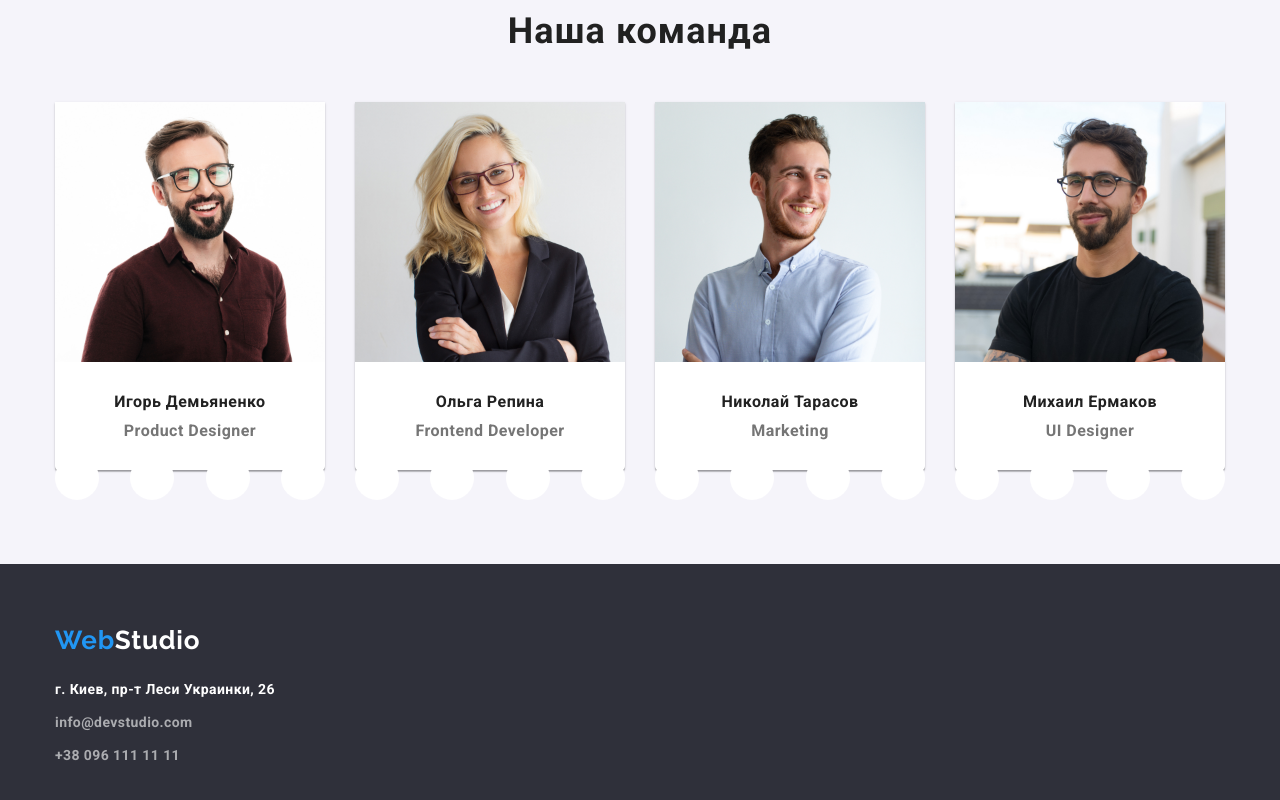
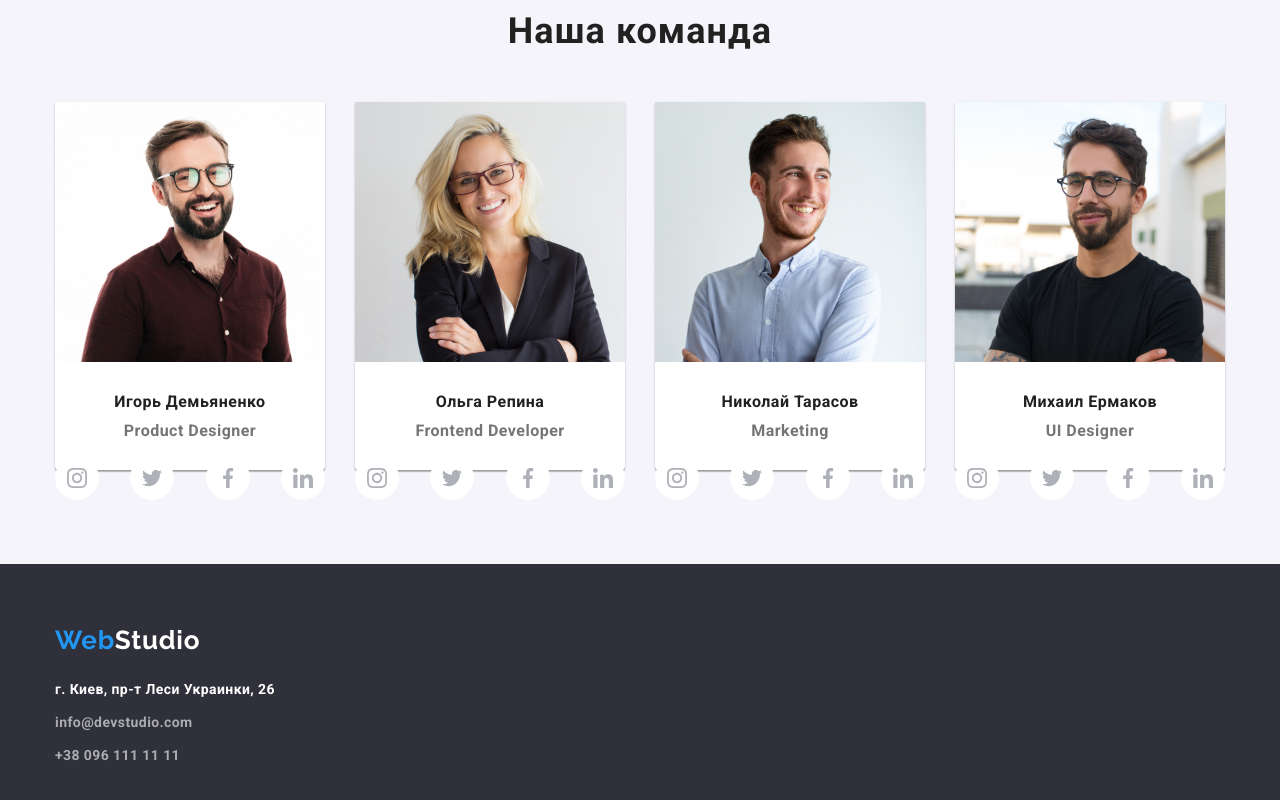
Before and after one commit to tomenko/goit-markup-hw-04, a plain HTML site: page index.html in a window 1280 px wide. Shown: the part 1672-2472 px from the top of the page. Drawn offline with nearby package versions, Linux system fonts and the light colour scheme.

Commit message:
исправляю

```diff
--- a/CSS/styles.css
+++ b/CSS/styles.css
@@ -256,22 +256,18 @@ img {
 }
 
 .advantages-list-item:nth-child(1) div::before {
-  content: "";
   background-image: url(../images/section-advantages/antenna.svg);
 }
 
 .advantages-list-item:nth-child(2) div::before {
-  content: "";
   background-image: url(../images/section-advantages/clock.svg);
 }
 
 .advantages-list-item:nth-child(3) div::before {
-  content: "";
   background-image: url(../images/section-advantages/diagram.svg);
 }
 
 .advantages-list-item:nth-child(4) div::before {
-  content: "";
   background-image: url(../images/section-advantages/astronaut.svg);
 }
 
@@ -344,6 +340,24 @@ img {
   padding: 30px 0;
 }
 
+.team-list-item {
+  width: 270px;
+  height: 368px;
+  background: #ffffff;
+  box-shadow: 0px 1px 3px rgba(0, 0, 0, 0.12), 0px 1px 1px rgba(0, 0, 0, 0.14), 0px 2px 1px rgba(0, 0, 0, 0.2);
+  border-radius: 0px 0px 4px 4px;
+}
+
+.team-title {
+  margin-bottom: 10px;
+  font-weight: 500;
+  font-size: 16px;
+  line-height: 1.187;
+  text-align: center;
+  letter-spacing: 0.03em;
+  color: var(--title-color);
+}
+
 .team-subtitle {
   margin-bottom: 16px;
   font-weight: 400;
@@ -374,22 +388,13 @@ img {
   background-color: #ffffff;
 }
 
-.team-list-item {
-  width: 270px;
-  height: 368px;
-  background: #ffffff;
-  box-shadow: 0px 1px 3px rgba(0, 0, 0, 0.12), 0px 1px 1px rgba(0, 0, 0, 0.14), 0px 2px 1px rgba(0, 0, 0, 0.2);
-  border-radius: 0px 0px 4px 4px;
+.social-list-link:hover,
+.social-list-link:focus {
+  background-color: var(--accent-color);
 }
 
-.team-title {
-  margin-bottom: 10px;
-  font-weight: 500;
-  font-size: 16px;
-  line-height: 1.187;
-  text-align: center;
-  letter-spacing: 0.03em;
-  color: var(--title-color);
+.social-list-link:hover .social-list-svg .social-list-link:focus .social-list-svg {
+  fill: #ffffff;
 }
 
 /*===============end our-team===============*/
--- a/index.html
+++ b/index.html
@@ -121,32 +121,33 @@
                 <h3 class="team-title">Игорь Демьяненко</h3>
 
                 <p class="team-subtitle" lang="en">Product Designer</p>
+
                 <ul class="social-list list">
                   <li class="social-list-item">
                     <a href="" class="social-list-link">
                       <svg class="social-list-svg">
-                        <url href="./images/sprite.svg#icon-instagram"></url>
+                        <use href="./images/sprite.svg#icon-instagram"></use>
                       </svg>
                     </a>
                   </li>
                   <li class="social-list-item">
                     <a href="" class="social-list-link">
                       <svg class="social-list-svg">
-                        <url href="./images/sprite.svg#icon-twitter"></url>
+                        <use href="./images/sprite.svg#icon-twitter"></use>
                       </svg>
                     </a>
                   </li>
                   <li class="social-list-item">
                     <a href="" class="social-list-link">
                       <svg class="social-list-svg">
-                        <url href="./images/sprite.svg#icon-facebook"></url>
+                        <use href="./images/sprite.svg#icon-facebook"></use>
                       </svg>
                     </a>
                   </li>
                   <li class="social-list-item">
                     <a href="" class="social-list-link">
                       <svg class="social-list-svg">
-                        <url href="./images/sprite.svg#icon-linkedin"></url>
+                        <use href="./images/sprite.svg#icon-linkedin"></use>
                       </svg>
                     </a>
                   </li>
@@ -164,28 +165,28 @@
                   <li class="social-list-item">
                     <a href="" class="social-list-link">
                       <svg class="social-list-svg">
-                        <url href="./images/sprite.svg#icon-instagram"></url>
+                        <use href="./images/sprite.svg#icon-instagram"></use>
                       </svg>
                     </a>
                   </li>
                   <li class="social-list-item">
                     <a href="" class="social-list-link">
                       <svg class="social-list-svg">
-                        <url href="./images/sprite.svg#icon-twitter"></url>
+                        <use href="./images/sprite.svg#icon-twitter"></use>
                       </svg>
                     </a>
                   </li>
                   <li class="social-list-item">
                     <a href="" class="social-list-link">
                       <svg class="social-list-svg">
-                        <url href="./images/sprite.svg#icon-facebook"></url>
+                        <use href="./images/sprite.svg#icon-facebook"></use>
                       </svg>
                     </a>
                   </li>
                   <li class="social-list-item">
                     <a href="" class="social-list-link">
                       <svg class="social-list-svg">
-                        <url href="./images/sprite.svg#icon-linkedin"></url>
+                        <use href="./images/sprite.svg#icon-linkedin"></use>
                       </svg>
                     </a>
                   </li>
@@ -203,28 +204,28 @@
                   <li class="social-list-item">
                     <a href="" class="social-list-link">
                       <svg class="social-list-svg">
-                        <url href="./images/sprite.svg#icon-instagram"></url>
+                        <use href="./images/sprite.svg#icon-instagram"></use>
                       </svg>
                     </a>
                   </li>
                   <li class="social-list-item">
                     <a href="" class="social-list-link">
                       <svg class="social-list-svg">
-                        <url href="./images/sprite.svg#icon-twitter"></url>
+                        <use href="./images/sprite.svg#icon-twitter"></use>
                       </svg>
                     </a>
                   </li>
                   <li class="social-list-item">
                     <a href="" class="social-list-link">
                       <svg class="social-list-svg">
-                        <url href="./images/sprite.svg#icon-facebook"></url>
+                        <use href="./images/sprite.svg#icon-facebook"></use>
                       </svg>
                     </a>
                   </li>
                   <li class="social-list-item">
                     <a href="" class="social-list-link">
                       <svg class="social-list-svg">
-                        <url href="./images/sprite.svg#icon-linkedin"></url>
+                        <use href="./images/sprite.svg#icon-linkedin"></use>
                       </svg>
                     </a>
                   </li>
@@ -242,28 +243,28 @@
                   <li class="social-list-item">
                     <a href="" class="social-list-link">
                       <svg class="social-list-svg">
-                        <url href="./images/sprite.svg#icon-instagram"></url>
+                        <use href="./images/sprite.svg#icon-instagram"></use>
                       </svg>
                     </a>
                   </li>
                   <li class="social-list-item">
                     <a href="" class="social-list-link">
                       <svg class="social-list-svg">
-                        <url href="./images/sprite.svg#icon-twitter"></url>
+                        <use href="./images/sprite.svg#icon-twitter"></use>
                       </svg>
                     </a>
                   </li>
                   <li class="social-list-item">
                     <a href="" class="social-list-link">
                       <svg class="social-list-svg">
-                        <url href="./images/sprite.svg#icon-facebook"></url>
+                        <use href="./images/sprite.svg#icon-facebook"></use>
                       </svg>
                     </a>
                   </li>
                   <li class="social-list-item">
                     <a href="" class="social-list-link">
                       <svg class="social-list-svg">
-                        <url href="./images/sprite.svg#icon-linkedin"></url>
+                        <use href="./images/sprite.svg#icon-linkedin"></use>
                       </svg>
                     </a>
                   </li>
```
